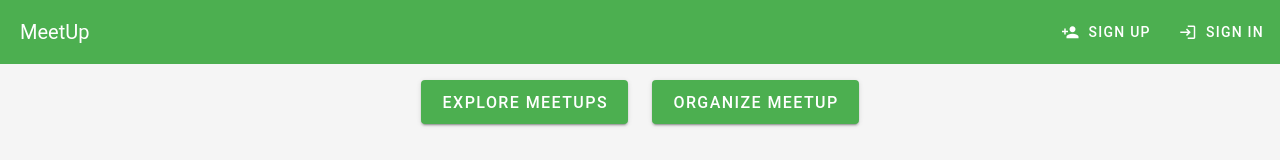
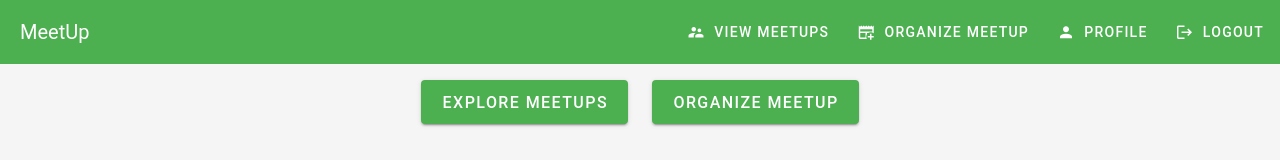
Before and after one commit to CriBeriso/MeetUp-project, a Vue app: page / in a window 1280 px wide. Shown: the top 160 px of the page. Built offline with nearby package versions, Linux system fonts and the light colour scheme; no server answers; the database is empty; sample sign-in values are in the browser's storage.

Commit message:
add prevention to unauthenticate access #8

```diff
--- a/src/App.vue
+++ b/src/App.vue
@@ -11,6 +11,14 @@
             <v-icon>{{item.icon}}</v-icon>
           </v-list-item-icon>
           {{item.title}}
+        </v-list-item>
+        <v-list-item
+        v-if="userIsAuthenticated"
+        @click="onLogout">
+          <v-list-item-icon>
+            <v-icon>mdi-logout</v-icon>
+          </v-list-item-icon>
+          Logout
         </v-list-item>
       </v-list>
     </v-navigation-drawer>
@@ -30,6 +38,14 @@
         :to="item.link">
           <v-icon start>{{item.icon}}</v-icon>
           {{item.title}}
+        </v-btn>
+        <v-btn
+        v-if="userIsAuthenticated"
+        @click="onLogout"
+        flat
+        variant="text">
+          <v-icon start>mdi-logout</v-icon>
+          Logout
         </v-btn>
       </v-toolbar-items>
 
@@ -65,6 +81,11 @@
     userIsAuthenticated() {
       return this.$store.getters.user !== null && this.$store.getters.user !== undefined
     }
+  },
+  methods: {
+    onLogout() {
+      this.$store.dispatch('logout')
+    }
   }
 }
 </script>
--- a/src/main.js
+++ b/src/main.js
@@ -10,6 +10,7 @@
 import router from './router'
 import App from './App.vue'
 import AlertCmp from '@/components/Shared/Alert.vue'
+import { getAuth, onAuthStateChanged } from 'firebase/auth'
 
 const firebaseConfig = {
   apiKey: import.meta.env.VITE_FIREBASE_API_KEY,
@@ -26,6 +27,11 @@
   initializeApp(firebaseConfig);
 }
 
+getAuth().onAuthStateChanged((user) => {
+  if(user) {
+    store.dispatch('autoSignIn', user)
+  }
+})
 
 const app = createApp(App)
 
--- /dev/null
+++ b/src/router/auth-guard.js
@@ -0,0 +1,9 @@
+import store from '../store'
+
+export default (to, from, next) => {
+  if (store.getters.user) {
+    next()
+  } else {
+    next('/signin')
+  }
+}
--- a/src/router/index.js
+++ b/src/router/index.js
@@ -5,6 +5,7 @@
 import SignIn from '@/components/User/SignIn'
 import SignUp from '@/components/User/SignUp'
 import Meetup from '@/components/Meetup/Meetup'
+import authGuard from './auth-guard'
 
 // Composables
 import { createRouter, createWebHistory } from 'vue-router/auto'
@@ -15,8 +16,8 @@
   {path: '/', name: 'Home', component: Home},
   {path: '/meetups', name: 'Meetups', component: Meetups},
   {path:'/meetups/:id', name: 'Meetup', props: true, component: Meetup},
-  {path: '/meetup/new', name: 'CreateMeetup', component: CreateMeetup},
-  {path: '/profile', name: 'Profile', component: Profile},
+  {path: '/meetup/new', name: 'CreateMeetup', component: CreateMeetup, beforeEnter: authGuard},
+  {path: '/profile', name: 'Profile', component: Profile, beforeEnter: authGuard},
   {path: '/signup', name: 'Signup', component: SignUp},
   {path: '/signin', name: 'Signin', component: SignIn}
 ]
--- a/src/store/index.js
+++ b/src/store/index.js
@@ -1,5 +1,5 @@
 import {createStore} from 'vuex'
-import { getAuth, createUserWithEmailAndPassword, signInWithEmailAndPassword} from 'firebase/auth';
+import { getAuth, createUserWithEmailAndPassword, signInWithEmailAndPassword, signOut} from 'firebase/auth';
 import { getDatabase, ref, push, get } from 'firebase/database';
 
 const store = createStore({
@@ -61,7 +61,8 @@
               title: obj[key].title,
               description: obj[key].description,
               imageUrl: obj[key].imageUrl,
-              date: obj[key].date
+              date: obj[key].date,
+              creatorId: obj[key].creatorId
             })
           }
           commit('setLoadedMeetups', meetups)
@@ -73,13 +74,14 @@
           }
         )
     },
-    createMeetup ({commit}, payload) {
+    createMeetup ({commit, getters}, payload) {
       const meetup = {
         title: payload.title,
         location: payload.location,
         imageUrl: payload.imageUrl,
         description: payload.description,
-        date: payload.date.toISOString()
+        date: payload.date.toISOString(),
+        creatorId: getters.user.id
       }
       const db = getDatabase();
       const meetupRef = ref(db, "meetups")
@@ -140,6 +142,13 @@
         }
       )
     },
+    autoSignIn ({commit}, payload) {
+      commit ('setUser', {id: payload.id, registeredMeetups: []})
+    },
+    logout({commit}) {
+      getAuth().signOut()
+      commit('setUser', null)
+    },
     clearError ({commit}) {
       commit('clearError')
     }
```
